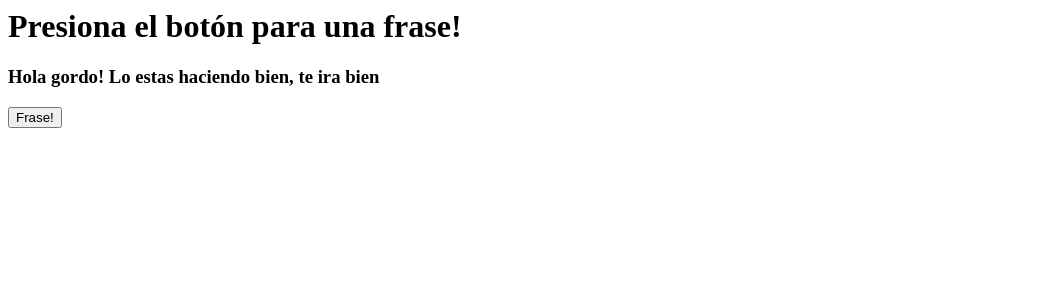
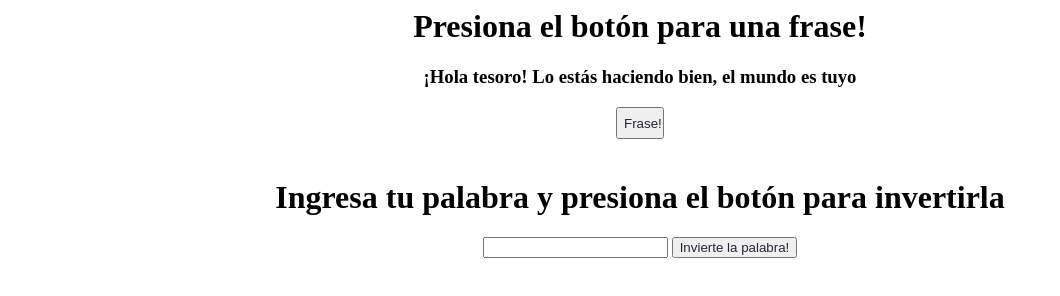
Before and after one commit to DivFlopz/Portfolio, a plain HTML site: page Random Phrase Generator/Frase.html in a window 1280 px wide. Both pictures are taken after a click on the button "Frase!". Shown: the whole page, without its empty margins (0-1060 px from the left). Drawn offline with Linux system fonts and the light colour scheme.

Commit message:
Add files via upload

```diff
--- a/Random Phrase Generator/Frase.html
+++ b/Random Phrase Generator/Frase.html
@@ -1,10 +1,19 @@
 <html>
     <head>
+        <meta charset="utf-8">
         <title>Generador de frases</title>
     <script type="text/javascript" src="Frase.js"></script>
     </head>
 
-<h1>Presiona el bot&oacute;n para una frase!</h1>
-<h3 id="frase"></h3>
-<button onclick="RandomPhrase()" value="clean">Frase!</button>
-</html>
+        <center>
+            <h1 style="position: center;">Presiona el bot&oacute;n para una frase!</h1>
+            <h3 id="frase" style="position: center;"></h3>
+            <button onclick="RandomPhrase()" value="clean" style="position: center; color: 24253c; height: 2rem; width: 3rem;">Frase!</button>
+            <br>
+            <br>
+            <h1 style="position: center;">Ingresa tu palabra y presiona el bot&oacute;n para invertirla</h1>
+            <input type="text" id="word">
+            <button onclick="ReverseWord()" value="clean" style="position: center; color: 24253c;">Invierte la palabra!</button>
+            <h3 id="reversed"></h3>
+        </center>
+    </html>
--- a/Random Phrase Generator/Frase.js
+++ b/Random Phrase Generator/Frase.js
@@ -1,28 +1,38 @@
 'use strict'
 
 // Se declaran los arreglos de las frases para combinar dividados en adjetivos, frases principales y frases complementarias
-const adj = ["campeon", "precioso", "bebe", "mi chingon", "carino", "tesoro",
+const adj = ["campeón", "precioso", "bebé", "mi chingón", "cariño", "tesoro",
 "gordo"];
 
-const primph = ["Lo estas haciendo bien", "Eres fantastico", "Hoy tuviste una victoria", "Te ves bien", "Eres muy inteligente", "Estoy orgulloso de ti"];
+const primph = ["Lo estás haciendo bien", "Eres fantástico", "Hoy tuviste una victoria", "Te ves bien", "Eres muy inteligente", "Estoy orgulloso de ti"];
 
-const secph = ["no te rindas", "sigue asi", "tu puedes con esto", "Vamos, chingao!", "el mundo es tuyo", "te ira bien"];
+const secph = ["no te rindas", "sigue así", "tu puedes con esto", "Vamos, chingao!", "el mundo es tuyo", "te irá bien"];
 
 
 // Se definen las variables de longitud para seleccionar un elemento N del array
-var longA = adj.length;
-var longB = primph.length;
-var longC = secph.length;
+const longA = adj.length;
+const longB = primph.length;
+const longC = secph.length;
+
 
 // Se crea la función que se encargará de combinar las palabras
 function RandomPhrase(){
-    var first = Math.round(Math.random(0,5)*(longA));
-    var second = Math.round(Math.random(0,5)*(longB));
-    var third = Math.round(Math.random(0,5)*(longC));
+    var first = Math.floor(Math.random(0,5)*(longA));
+    var second = Math.floor(Math.random(0,5)*(longB));
+    var third = Math.floor(Math.random(0,5)*(longC));
 
     //Se selecciona el parrafo donde se incrustarâ la frase
-    var phrase = ("Hola " + adj[first] + "! " + primph[second] + ", " + secph[third]);
-    var p = document.querySelector("#frase");
+    var phrase = ("¡Hola " + adj[first] + "! " + primph[second] + ", " + secph[third]);
+    let p = document.querySelector("#frase");
     p.innerHTML = phrase;
 
 }
+
+// Se crea funcion para separar la palabra, se invierte, se vuelve a juntar
+function ReverseWord(){
+    var word = document.getElementById("word").value;
+    const rw = word.split("").reverse().join('');
+    const reversedWord = ("Tu palabra revertida es: " + rw);
+    let p = document.querySelector("#reversed");
+    p.innerHTML = reversedWord;
+}
```
